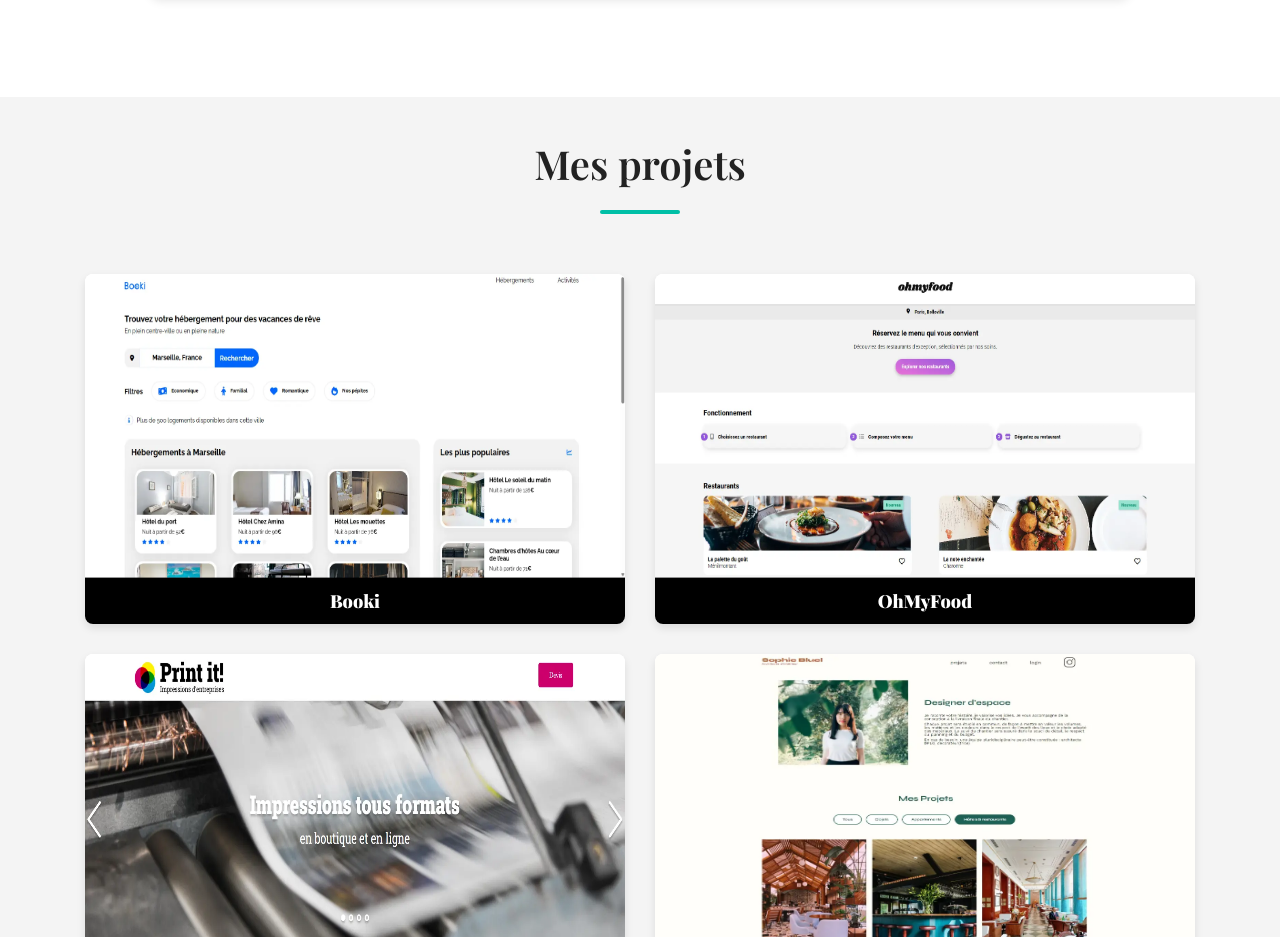
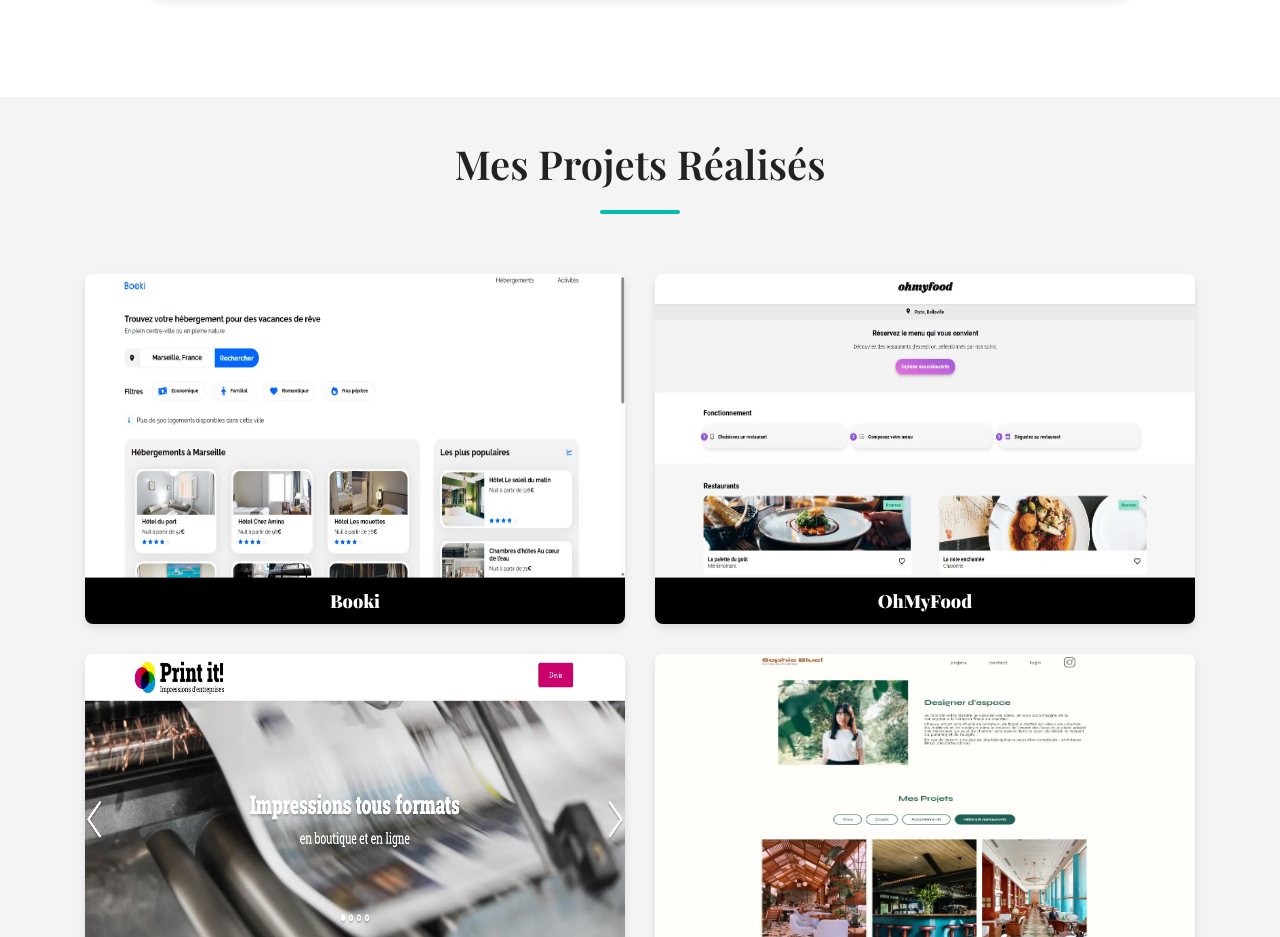
Before and after one commit to jeff397/portfolio, a React (Vite) app in the folder portfolio/: page / in a window 1280 px wide. Shown: the part 2460-3397 px from the top of the page. Built offline with nearby package versions, Linux system fonts and the light colour scheme; a web font is replaced by a local one.

Commit message:
build: force complete re-compile of projects component

```diff
--- a/portfolio/src/components/Projects/Projects.jsx
+++ b/portfolio/src/components/Projects/Projects.jsx
@@ -16,7 +16,7 @@
 
   return (
     <section id="projects">
-      <h2 className="projects-title">Mes projets</h2>
+      <h2 className="projects-title">Mes Projets Réalisés</h2>
       <div className="projects-container">
         {projectsData.map((project) => (
           <div
```
